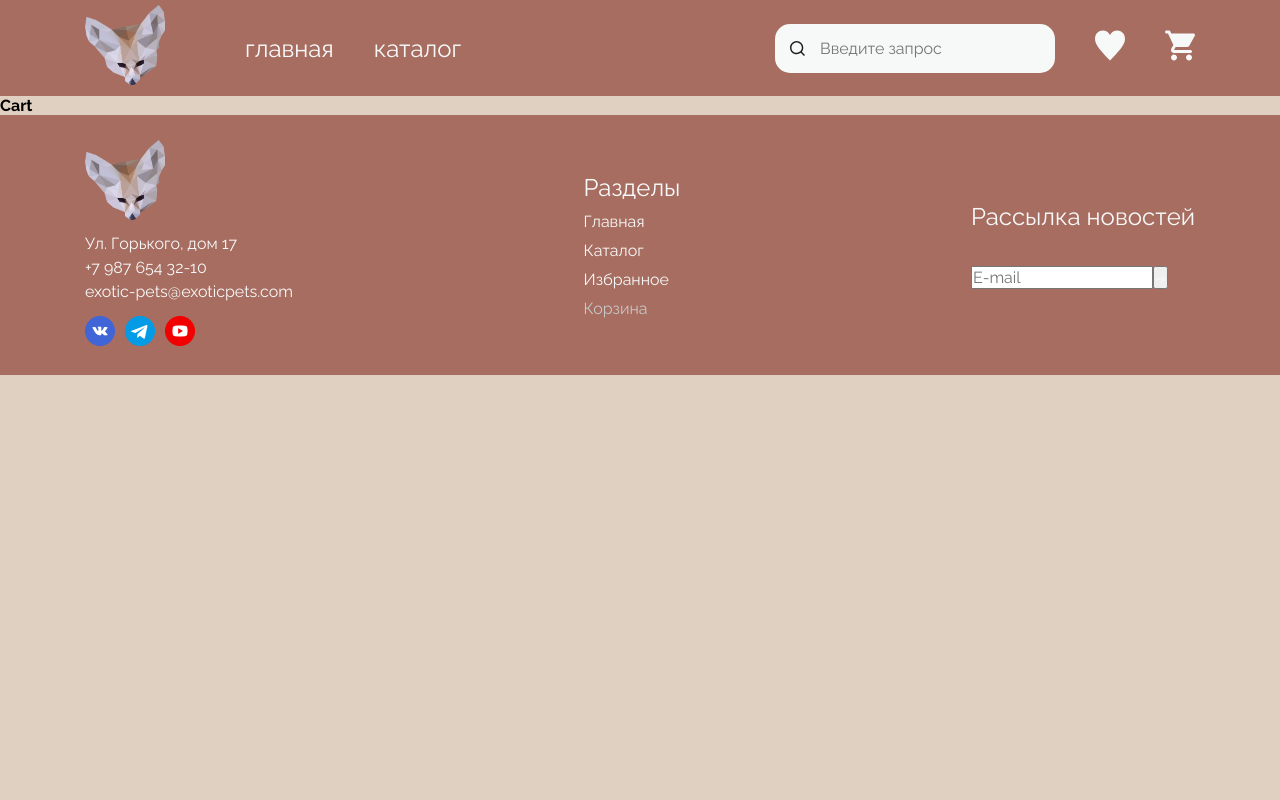
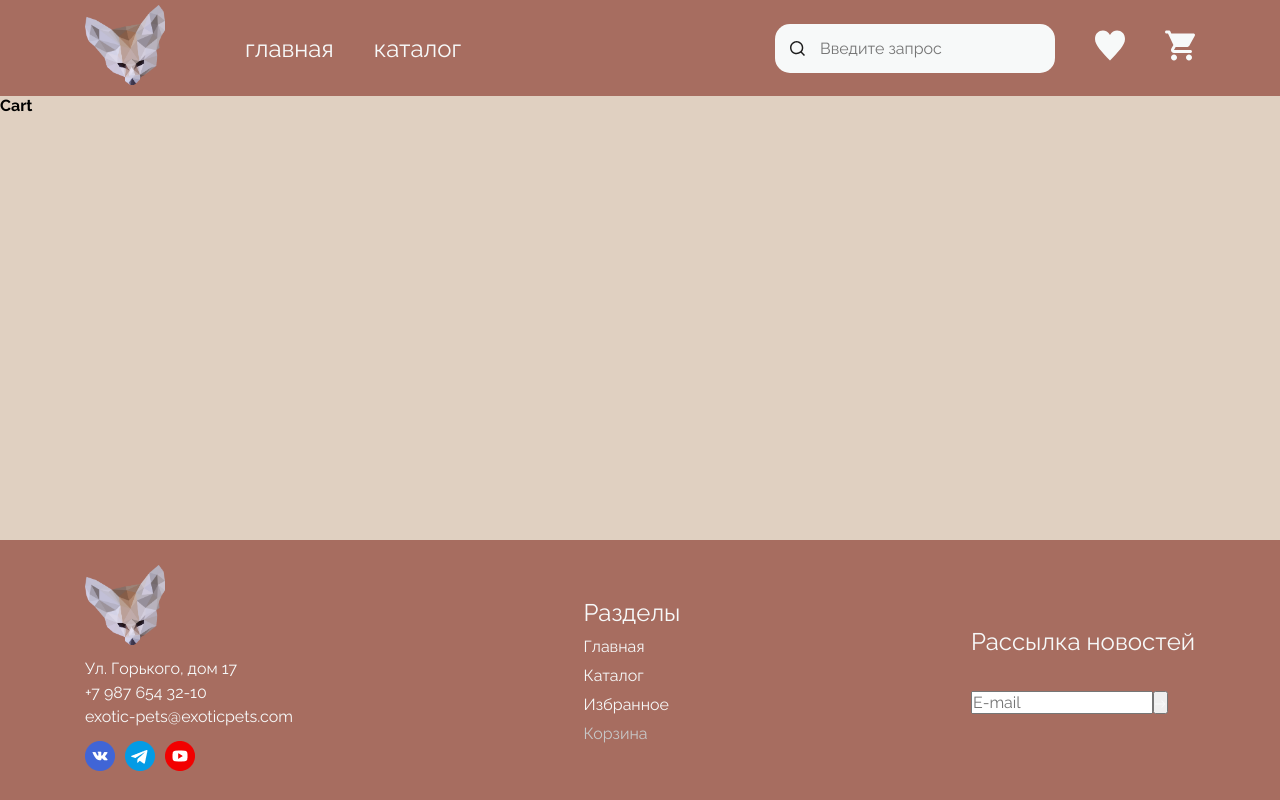
Before and after one commit to algorithm-ssau/exotic-pets-catalogue, a React (Create React App) app in the folder client/my-app/: page /cart in a window 1280 px wide. Built offline with nearby package versions, Linux system fonts and the light colour scheme.

Commit message:
F5 made footer stick to the bottom

```diff
--- a/client/my-app/src/App.css
+++ b/client/my-app/src/App.css
@@ -33,3 +33,14 @@
 html {
     background-color: var(--light-brown);
 }
+
+.main-container {
+    display: flex;
+    flex-direction: column;
+
+    min-height: 100vh;
+}
+
+.Footer{
+    margin-top: auto;
+}
--- a/client/my-app/src/App.tsx
+++ b/client/my-app/src/App.tsx
@@ -11,7 +11,7 @@ import "./App.css"
 
 function App() {
   return (
-    <>
+    <div className="main-container">
       <Header />
 
       <Routes>
@@ -22,7 +22,7 @@ function App() {
       </Routes>
 
       <Footer />
-    </>
+    </div>
   );
 }
 
```
